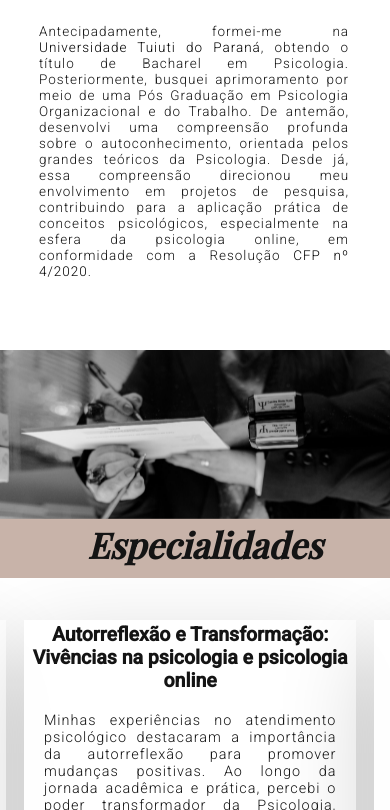
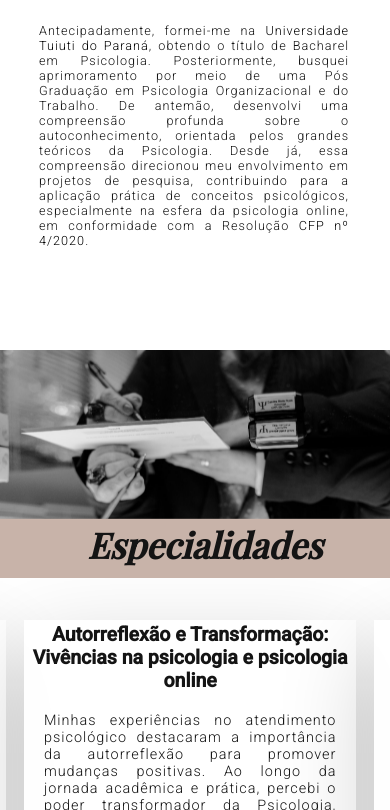
Before and after one commit to xax-ale/Sandra-Mara, a plain HTML site: page index.html in a window 390 px wide. Shown: the part 1338-2148 px from the top of the page. Drawn offline with nearby package versions, Linux system fonts and the light colour scheme; a web font is replaced by a local one.

Commit message:
style.css

```diff
--- a/style.css
+++ b/style.css
@@ -269,13 +269,13 @@ a {
     width: 130%;
     text-align: justify;
     letter-spacing: 1px;
-    font-size: 2.4vmax;
+    font-size: 2.1vmax;
     padding-top: 1.5vh;
   }
 }
 @media screen and (max-width: 715px) {
   .right p {
-    font-size: 2.1VMAX;
+    font-size: 1.9VMAX;
   }
 }
 @media screen and (max-width: 580px) {
@@ -283,32 +283,32 @@ a {
     font-size: 6vw;
   }
   .right p {
-    font-size: 2vmax;
+    font-size: 1.8vmax;
   }
 }
 @media screen and (max-width: 560px) {
   .right p {
-    font-size: 1.8VMAX;
+    font-size: 1.7VMAX;
   }
 }
 @media screen and (max-width: 440px) {
   .right p {
-    font-size: 1.6VMAX;
+    font-size: 1.5VMAX;
   }
 }
 @media screen and (max-width: 335px) {
   .right p {
-    font-size: 1.4VMAX;
+    font-size: 1.3VMAX;
   }
 }
 @media screen and (max-width: 280px) {
   .right p {
-    font-size: 1.2VMAX;
+    font-size: 1.1VMAX;
   }
 }
 @media screen and (max-width: 210px) {
   .right p {
-    font-size: 1.1VMAX;
+    font-size: 1.05VMAX;
   }
 }
 @media screen and (max-width: 180px) {
```
